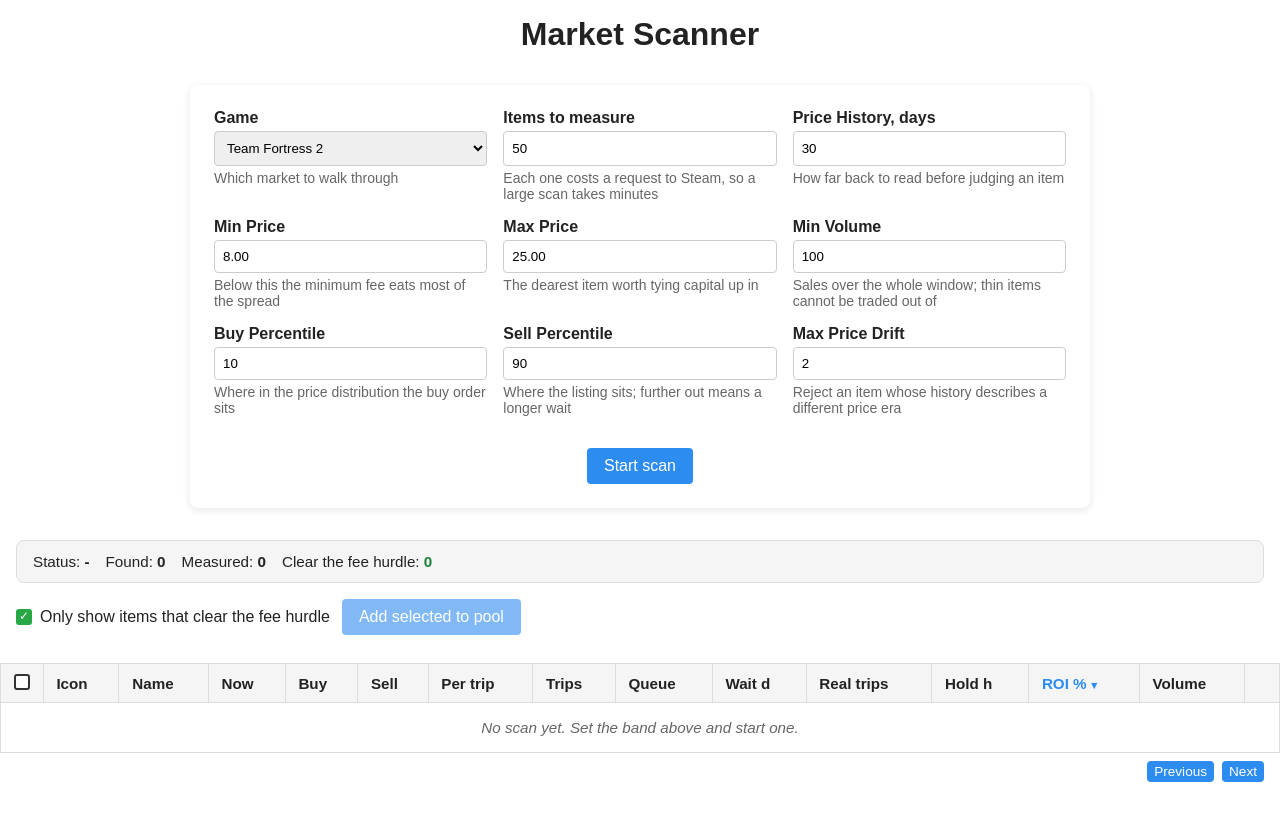
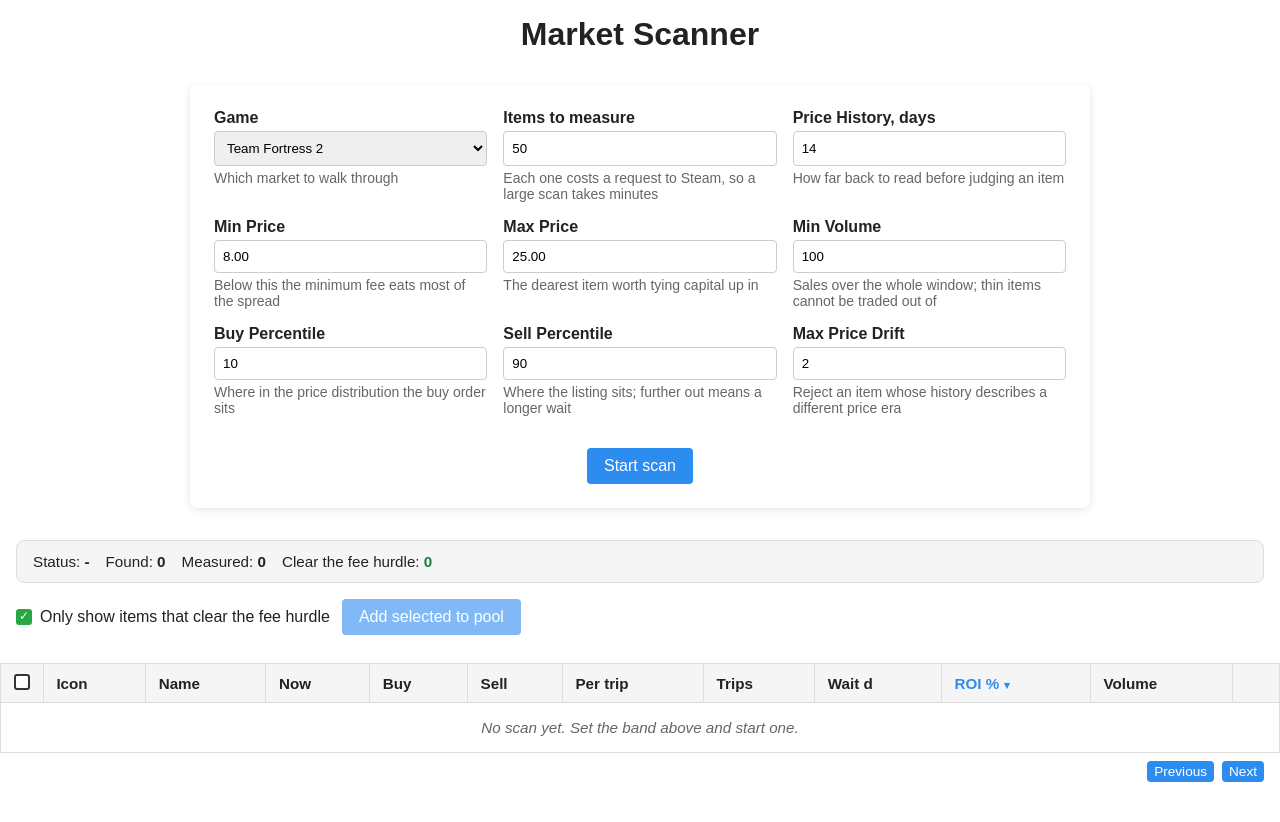
Before and after one commit to SlightlyMadMax/smt-backend, a Python web app: template smt/templates/scanner.html in a window 1280 px wide. Shown: the part 77-899 px from the top of the page. Run offline with Jinja, Linux system fonts and the light colour scheme; the template is opened without the code that fills it, so the values that code supplies are empty.

Commit message:
scan a fortnight and show fewer columns

```diff
--- a/smt/schemas/scan.py
+++ b/smt/schemas/scan.py
@@ -8,7 +8,7 @@ class ScanRequest(BaseModel):
     app_id: str = Field(default="440", description="Steam app id, 440 is TF2 and 730 is CS2")
     context_id: str = Field(default="2", description="Steam inventory context the items live in")
     limit: int = Field(default=50, ge=1, le=500, description="How many items to measure")
-    days: int = Field(default=30, ge=1, le=365, description="How far back to read price history")
+    days: int = Field(default=14, ge=1, le=365, description="How far back to read price history")
     buy_percentile: int = Field(default=10, ge=1, le=99, description="Percentile used as the buy target")
     sell_percentile: int = Field(default=90, ge=1, le=99, description="Percentile used as the sell target")
     min_price: Decimal = Field(default=Decimal("1.00"), ge=0, description="Ignore items cheaper than this")
--- a/smt/services/market_scan.py
+++ b/smt/services/market_scan.py
@@ -31,7 +31,7 @@ class ScanParams:
     app_id: str = "440"
     context_id: str = "2"
     limit: int = 50
-    days: int = 30
+    days: int = 14
     buy_percentile: int = 10
     sell_percentile: int = 90
     min_price: Decimal = Decimal("1.00")
--- a/smt/static/js/scanner.js
+++ b/smt/static/js/scanner.js
@@ -61,17 +61,14 @@ function buildRow(row, index) {
     '<td>' + money(row.buy_target) + '</td>' +
     '<td>' + money(row.sell_target) + '</td>' +
     '<td>' + money(row.profit_per_trade) + '</td>' +
-    '<td>' + row.round_trips + '</td>' +
-    '<td>' + (row.queue_ahead == null ? '-' : row.queue_ahead) + '</td>' +
+    '<td>' + row.feasible_round_trips + '</td>' +
     '<td>' + money(row.days_to_clear) + '</td>' +
-    '<td>' + row.feasible_round_trips + '</td>' +
-    '<td>' + money(row.median_hold_hours) + '</td>' +
     '<td>' + money(row.return_on_capital_pct) + '</td>' +
     '<td>' + row.volume_30d + '</td>' +
     '<td class="chevron-cell" title="Show price history and order book">' +
     '<span class="row-chevron" aria-hidden="true"></span></td></tr>' +
     '<tr class="details-row" id="scan-details-' + index + '" data-details-for="' + SMT.escapeHtml(hash) +
-    '" hidden><td colspan="15"><div class="details-panel"></div></td></tr>'
+    '" hidden><td colspan="12"><div class="details-panel"></div></td></tr>'
   );
 }
 
@@ -82,7 +79,7 @@ function render() {
   const page = ordered.slice(pages.offset, pages.offset + pages.pageSize);
 
   if (page.length === 0) {
-    rowsBody.innerHTML = '<tr><td colspan="15" class="empty">' +
+    rowsBody.innerHTML = '<tr><td colspan="12" class="empty">' +
       (candidates.length === 0 ? 'No scan yet. Set the band above and start one.'
         : 'Nothing here. Untick the filter to see the items that were measured and rejected.') +
       '</td></tr>';
--- a/smt/templates/scanner.html
+++ b/smt/templates/scanner.html
@@ -31,7 +31,7 @@
 
         <div class="form-group">
             <label for="days">Price History, days</label>
-            <input type="number" name="days" id="days" min="1" max="365" value="30" required>
+            <input type="number" name="days" id="days" min="1" max="365" value="14" required>
             <small>How far back to read before judging an item</small>
         </div>
     </div>
@@ -120,18 +120,15 @@
             <th data-sort="buy_target" title="Price the bot would bid, at the chosen percentile of the history">Buy</th>
             <th data-sort="sell_target" title="Price the bot would ask, at the chosen percentile of the history">Sell</th>
             <th data-sort="profit_per_trade" title="What one round trip leaves after Steam and publisher fees">Per trip</th>
-            <th data-sort="round_trips" title="How many times the price made that journey over the window">Trips</th>
-            <th data-sort="queue_ahead" title="Listings priced at or below our sell price, which Steam serves before ours">Queue</th>
-            <th data-sort="days_to_clear" title="Days that queue takes to drain at the recent rate of sales">Wait d</th>
-            <th data-sort="feasible_round_trips" title="Trips the history allows, capped by how many the queue leaves time for. This is what the return is computed from">Real trips</th>
-            <th data-sort="median_hold_hours" title="Median hours a position stayed open during the simulation">Hold h</th>
+            <th data-sort="feasible_round_trips" title="Round trips the history allows, capped by how many the queue in front of our listing leaves time for. The return is computed from this">Trips</th>
+            <th data-sort="days_to_clear" title="Days the listings priced under ours take to sell off, at the recent rate. Open a row for the queue itself">Wait d</th>
             <th data-sort="return_on_capital_pct" title="Profit per trip times trips, over the money tied up">ROI %</th>
             <th data-sort="volume_30d" title="Items sold over the whole window">Volume</th>
             <th></th>
         </tr>
         </thead>
         <tbody id="scan-rows">
-        <tr><td colspan="15" class="empty">No scan yet. Set the band above and start one.</td></tr>
+        <tr><td colspan="12" class="empty">No scan yet. Set the band above and start one.</td></tr>
         </tbody>
     </table>
 </div>
```
Also changed, not shown: smt/tests/unit/services/test_market_scan_service.py (+1 -1 lines).
